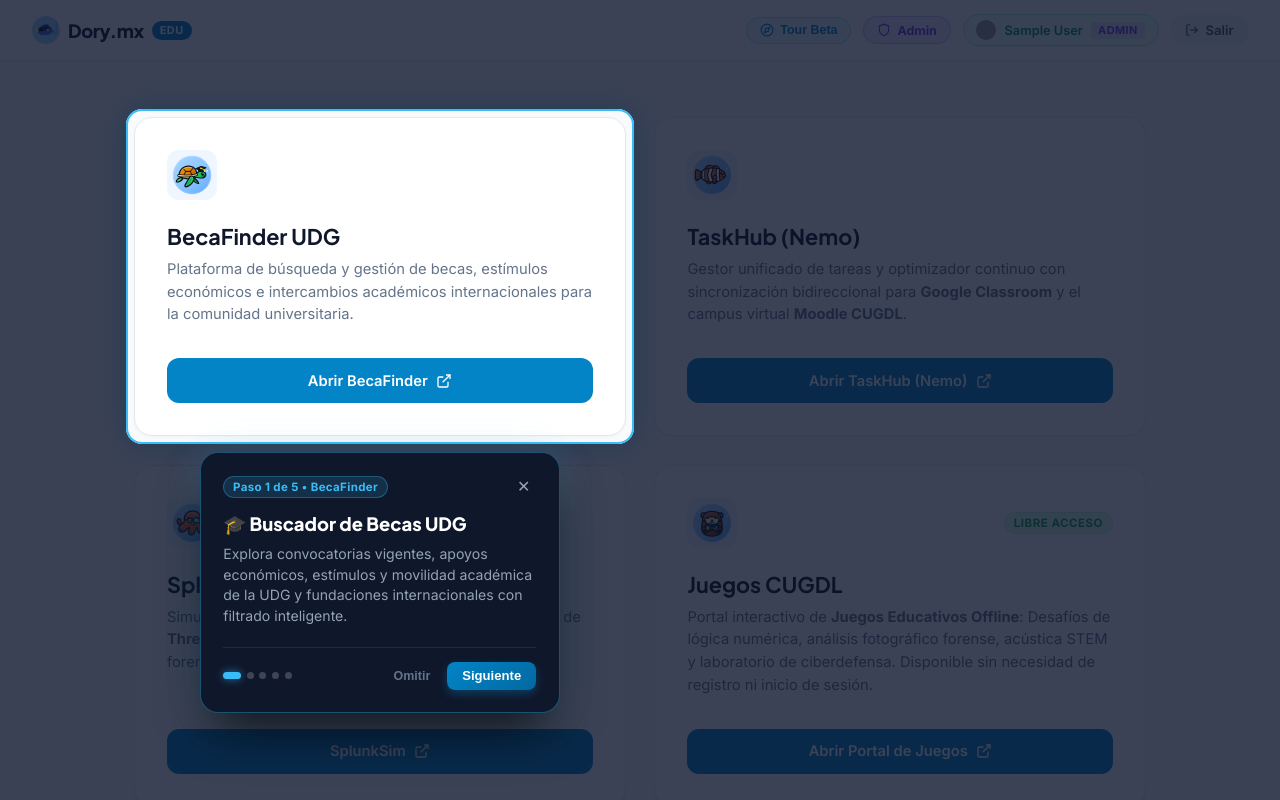
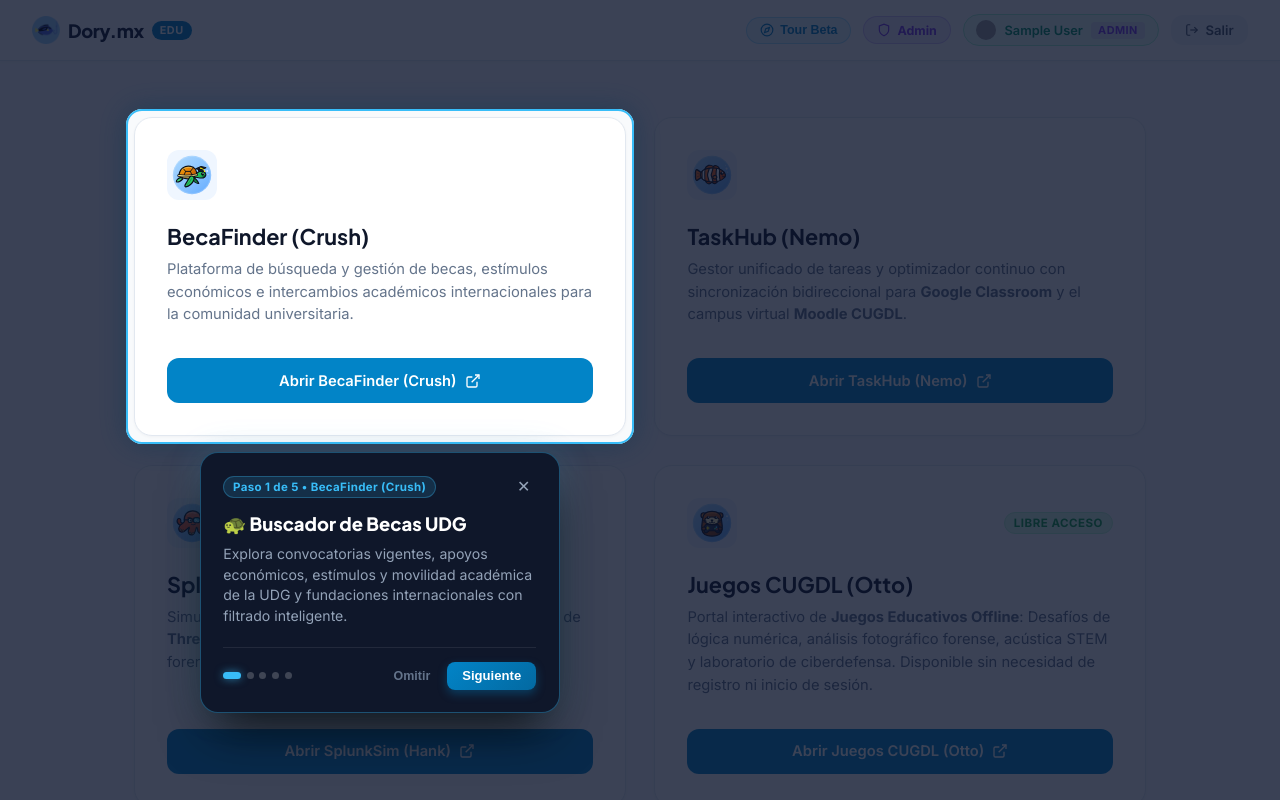
Before and after one commit to Charly-bite/Dory.lat, a Flask app: page /edu/ in a window 1280 px wide. Run offline with Flask 3, Linux system fonts and the light colour scheme; the visitor is signed in with stand-in values (Sample User, id 1); data that the repository does not hold is empty; parts of the project's set-up code (start-up, migrations or seed data) failed here and were passed over; grey boxes are pictures that could not be loaded.

Commit message:
feat(edu): unify Project (Mascot) naming across all 4 EDU Hub cards

```diff
--- a/edu_portal.py
+++ b/edu_portal.py
@@ -901,8 +901,8 @@ def proxy_to_microservice(target_url, extra_headers=None):
     logger.error(f"Error en reverse proxy tras probar pool HA para {target_url}: {last_error}")
 
     is_becas = ':3012' in target_url or ':3002' in target_url or '/becas' in request.path
-    service_name = 'BecaFinder UDG' if is_becas else 'TaskHub (Nemo)'
-    service_tag = '🎓 UDG' if is_becas else '⚡ NEMO'
+    service_name = 'BecaFinder (Crush)' if is_becas else 'TaskHub (Nemo)'
+    service_tag = '🐢 CRUSH' if is_becas else '⚡ NEMO'
     accent_color = '#06b6d4' if is_becas else '#6366f1'
 
     # Si es llamada API o probe JSON, devolver JSON con 503
@@ -977,11 +977,11 @@ def handle_becas_request(subpath="", prefix="/becas"):
             'edu_login.html',
             service_id='becas',
             service_brand='BecaFinder',
-            service_title='Acceso a BecaFinder',
-            service_tag='🎓 UDG',
+            service_title='Acceso a BecaFinder (Crush)',
+            service_tag='🐢 CRUSH',
             service_desc='Control de acceso independiente para el <strong>Buscador Académico y Convocatorias UDG</strong>',
             accent_color='#06b6d4',
-            btn_text='Ingresar a BecaFinder',
+            btn_text='Ingresar a BecaFinder (Crush)',
             error=error_msg,
             form_action=f"{prefix}/login",
             next_url=next_url
--- a/templates/edu_dashboard.html
+++ b/templates/edu_dashboard.html
@@ -738,13 +738,13 @@
           </div>
         </div>
 
-        <h2 class="service-title">BecaFinder UDG</h2>
+        <h2 class="service-title">BecaFinder (Crush)</h2>
         <p class="service-desc">
           Plataforma de búsqueda y gestión de becas, estímulos económicos e intercambios académicos internacionales para la comunidad universitaria.
         </p>
 
         <a href="/edu/becas" class="btn-launch">
-          <span>Abrir BecaFinder</span>
+          <span>Abrir BecaFinder (Crush)</span>
           <svg width="16" height="16" viewBox="0 0 24 24" fill="none" stroke="currentColor" stroke-width="2"><path d="M18 13v6a2 2 0 0 1-2 2H5a2 2 0 0 1-2-2V8a2 2 0 0 1 2-2h6"></path><polyline points="15 3 21 3 21 9"></polyline><line x1="10" y1="14" x2="21" y2="3"></line></svg>
         </a>
       </div>
@@ -776,13 +776,13 @@
           </div>
         </div>
 
-        <h2 class="service-title">SplunkSim</h2>
+        <h2 class="service-title">SplunkSim (Hank)</h2>
         <p class="service-desc">
           Simulador interactivo de <strong>Splunk Enterprise</strong> y laboratorio de <strong>Threat Hunting</strong> con motor SPL en tiempo real, datasets forenses de incidentes reales y modo examen SOC.
         </p>
 
         <a href="/edu/splunk" class="btn-launch">
-          <span>SplunkSim</span>
+          <span>Abrir SplunkSim (Hank)</span>
           <svg width="16" height="16" viewBox="0 0 24 24" fill="none" stroke="currentColor" stroke-width="2"><path d="M18 13v6a2 2 0 0 1-2 2H5a2 2 0 0 1-2-2V8a2 2 0 0 1 2-2h6"></path><polyline points="15 3 21 3 21 9"></polyline><line x1="10" y1="14" x2="21" y2="3"></line></svg>
         </a>
       </div>
@@ -791,18 +791,18 @@
       <div class="service-card" id="tourStepJuegos">
         <div class="card-top">
           <div class="service-icon icon-juegos" style="background: #EFF6FF; padding: 0; overflow: hidden;">
-            <img src="/static/otter_logo.svg" alt="Juegos CUGDL Nutria" width="40" height="40" style="display: block;">
+            <img src="/static/otter_logo.svg" alt="Juegos CUGDL Otto" width="40" height="40" style="display: block;">
           </div>
           <span style="margin-left: auto; font-size: 0.72rem; font-weight: 700; color: #16A34A; background: #DCFCE7; border: 1px solid #BBF7D0; padding: 3px 9px; border-radius: 9999px; letter-spacing: 0.5px;">LIBRE ACCESO</span>
         </div>
 
-        <h2 class="service-title">Juegos CUGDL</h2>
+        <h2 class="service-title">Juegos CUGDL (Otto)</h2>
         <p class="service-desc">
           Portal interactivo de <strong>Juegos Educativos Offline</strong>: Desafíos de lógica numérica, análisis fotográfico forense, acústica STEM y laboratorio de ciberdefensa. Disponible sin necesidad de registro ni inicio de sesión.
         </p>
 
         <a href="/edu/juegos/" class="btn-launch">
-          <span>Abrir Portal de Juegos</span>
+          <span>Abrir Juegos CUGDL (Otto)</span>
           <svg width="16" height="16" viewBox="0 0 24 24" fill="none" stroke="currentColor" stroke-width="2"><path d="M18 13v6a2 2 0 0 1-2 2H5a2 2 0 0 1-2-2V8a2 2 0 0 1 2-2h6"></path><polyline points="15 3 21 3 21 9"></polyline><line x1="10" y1="14" x2="21" y2="3"></line></svg>
         </a>
       </div>
@@ -843,8 +843,8 @@
     const tourSteps = [
       {
         targetId: 'tourStepBecas',
-        badge: 'Paso 1 de 5 • BecaFinder',
-        title: '🎓 Buscador de Becas UDG',
+        badge: 'Paso 1 de 5 • BecaFinder (Crush)',
+        title: '🐢 Buscador de Becas UDG',
         desc: 'Explora convocatorias vigentes, apoyos económicos, estímulos y movilidad académica de la UDG y fundaciones internacionales con filtrado inteligente.'
       },
       {
@@ -855,13 +855,13 @@
       },
       {
         targetId: 'tourStepSplunk',
-        badge: 'Paso 3 de 5 • SplunkSim',
+        badge: 'Paso 3 de 5 • SplunkSim (Hank)',
         title: '🛡️ Simulador Splunk & Threat Hunting',
         desc: 'Entrénate en ciberseguridad defensiva (Blue Team) con consultas SPL, análisis forense de ataques reales y preparación para certificaciones SOC.'
       },
       {
         targetId: 'tourStepJuegos',
-        badge: 'Paso 4 de 5 • Juegos CUGDL (Libre Acceso)',
+        badge: 'Paso 4 de 5 • Juegos CUGDL (Otto)',
         title: '🎮 Juegos Educativos (Acceso Libre)',
         desc: 'Desafíos interactivos offline de razonamiento deductivo, discriminación visual, física acústica y laboratorio de ciberseguridad. Disponibles abiertamente sin necesidad de autenticación.'
       },
```
